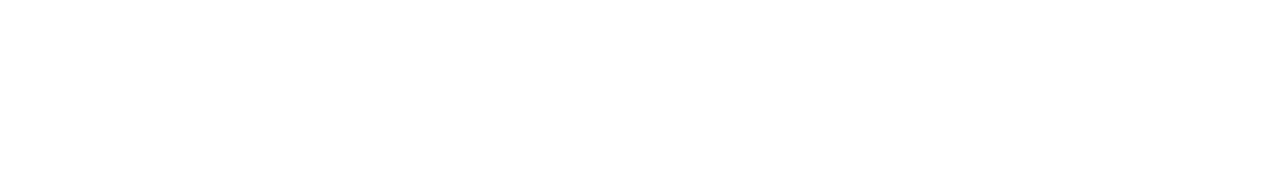
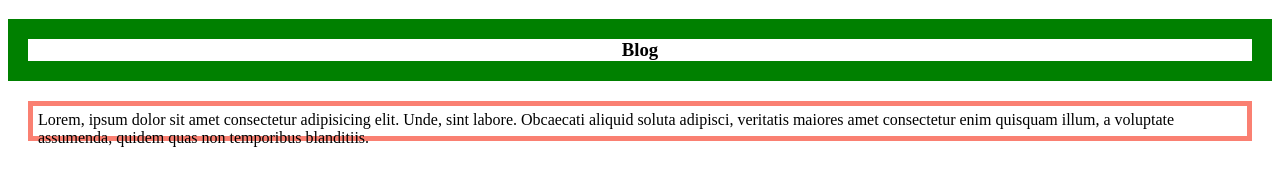
Before and after one commit to Md-Hasan-Arif/my-prothom-github-repo, a plain HTML site: page index.html in a window 1280 px wide. Drawn offline with Linux system fonts and the light colour scheme.

Commit message:
add the first blog

```diff
--- a/index.html
+++ b/index.html
@@ -4,8 +4,12 @@
     <meta charset="UTF-8">
     <meta name="viewport" content="width=device-width, initial-scale=1.0">
     <title>My first ever github repo</title>
+    <link rel="stylesheet" href="styles/blog.css">
 </head>
 <body>
+        <h3>Blog</h3>
+    <div>Lorem, ipsum dolor sit amet consectetur adipisicing elit. Unde, sint labore. Obcaecati aliquid soluta adipisci, veritatis maiores amet consectetur enim quisquam illum, a voluptate assumenda, quidem quas non temporibus blanditiis.
+    </div>
 
 
 </body>
--- /dev/null
+++ b/styles/blog.css
@@ -0,0 +1,11 @@
+div{
+    margin: 20px;
+    border: 5px solid salmon;
+    padding: 5px;
+    /* width: 15px; */
+     height: 20px;
+}
+h3{
+    text-align: center;
+    border: 20px solid green;
+}
```
